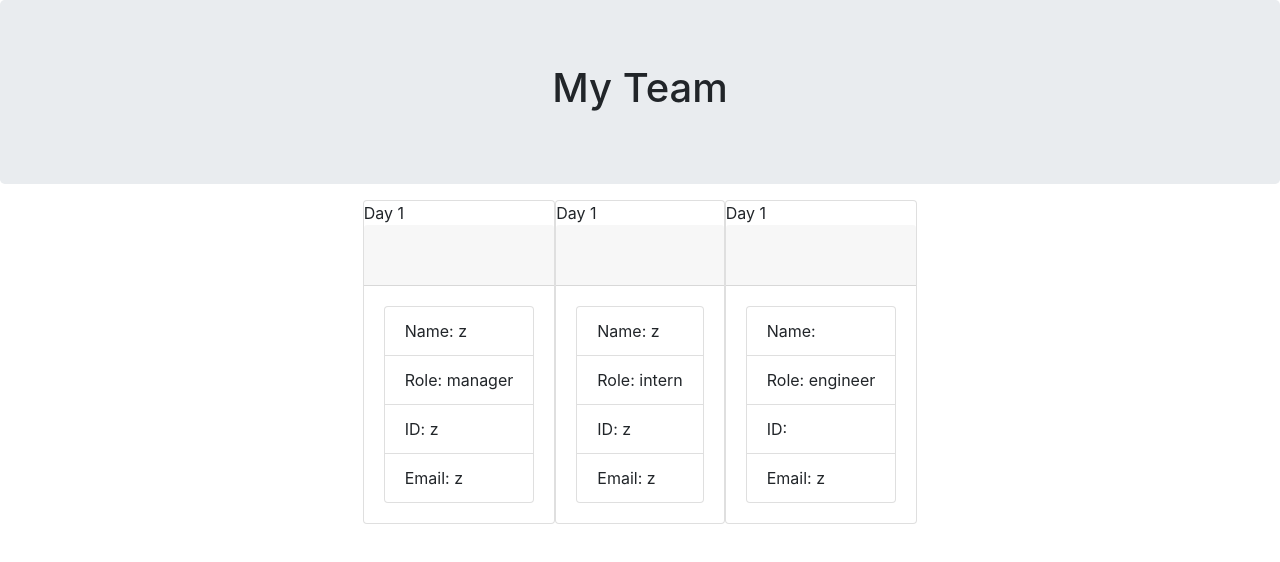
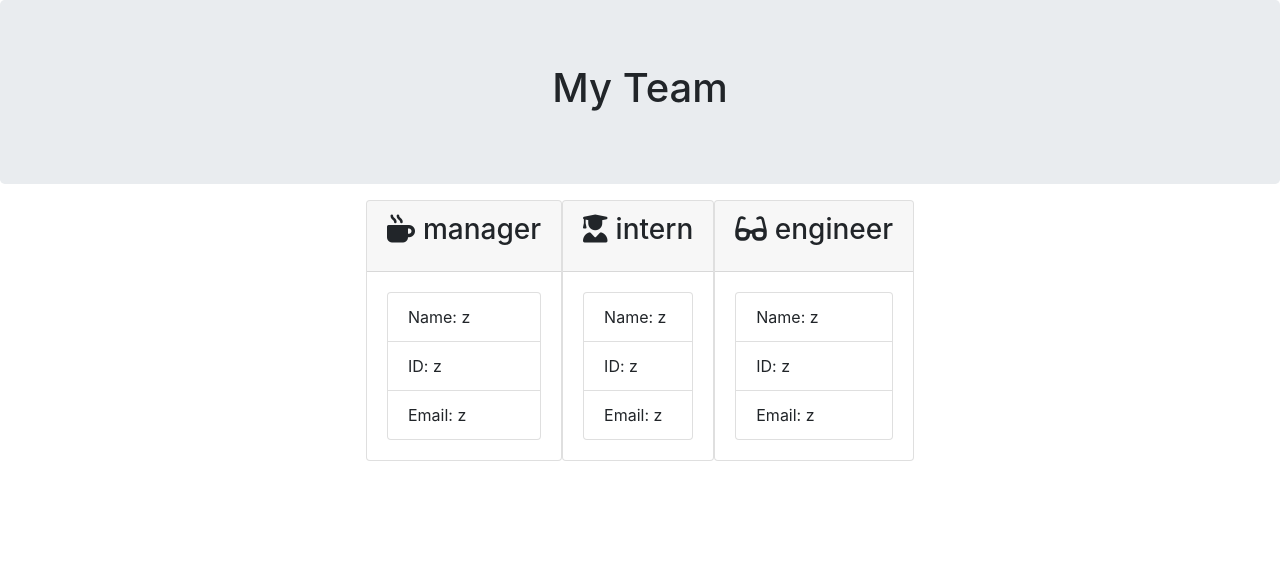
Before and after one commit to LukeMcHenry311/Team-Profile-Generator-Xioma, a website: page src/hive.html in a window 1280 px wide. Drawn offline with nearby package versions, Linux system fonts and the light colour scheme.

Commit message:
readme update

```diff
--- a/src/hive.html
+++ b/src/hive.html
@@ -8,6 +8,7 @@
       <meta name="viewport" content="width=device-width, initial-scale=1.0">
       <title>blue</title>
       <link rel="stylesheet" href="https://stackpath.bootstrapcdn.com/bootstrap/4.3.1/css/bootstrap.min.css" integrity="sha384-ggOyR0iXCbMQv3Xipma34MD+dH/1fQ784/j6cY/iJTQUOhcWr7x9JvoRxT2MZw1T" crossorigin="anonymous">
+      <script src="https://kit.fontawesome.com/c502137733.js"></script>
     </head>
 
     <body>
@@ -21,43 +22,40 @@
             <div class="row">
                 <div class="team-area col-12 d-flex justify-content-center">
 
-        <div class="card">Day 1
+        <div class="card">
             <div class="card-header">
-            <div class="card-title"><img class="card-img-top" src="" alt=""></div>
+            <h3 class="card-title"><i class="fas fa-mug-hot mr-2"></i>manager</h3>
             </div>
             <div class="card-body">
                 <ul class="list-group">
                     <li class="list-group-item">Name: z</li>
-                    <li class="list-group-item">Role: manager</li>
                     <li class="list-group-item">ID: z</li>
                     <li class="list-group-item">Email: z </li>
                 </ul>
             </div>
             </div>
 
-        <div class="card">Day 1
+        <div class="card">
             <div class="card-header">
-            <div class="card-title"><img class="card-img-top" src="" alt=""></div>
+            <h3 class="card-title"><i class="fas fa-user-graduate mr-2"></i>intern</h3>
             </div>
             <div class="card-body">
                 <ul class="list-group">
                     <li class="list-group-item">Name: z</li>
-                    <li class="list-group-item">Role: intern</li>
                     <li class="list-group-item">ID: z</li>
                     <li class="list-group-item">Email: z</li>
                 </ul>
             </div>
             </div>
 
-        <div class="card">Day 1
+        <div class="card">
             <div class="card-header">
-            <div class="card-title"><img class="card-img-top" src="" alt=""></div>
+            <h3 class="card-title"><i class="fas fa-glasses mr-2"></i>engineer</h3>
             </div>
             <div class="card-body">
                 <ul class="list-group">
-                    <li class="list-group-item">Name:  </li>
-                    <li class="list-group-item">Role: engineer </li>
-                    <li class="list-group-item">ID:  </li>
+                    <li class="list-group-item">Name: z </li>
+                    <li class="list-group-item">ID: z </li>
                     <li class="list-group-item">Email: z </li>
                 </ul>
             </div>
```
Also changed, not shown: src/page-template.js (+7 -9 lines), README.md.
